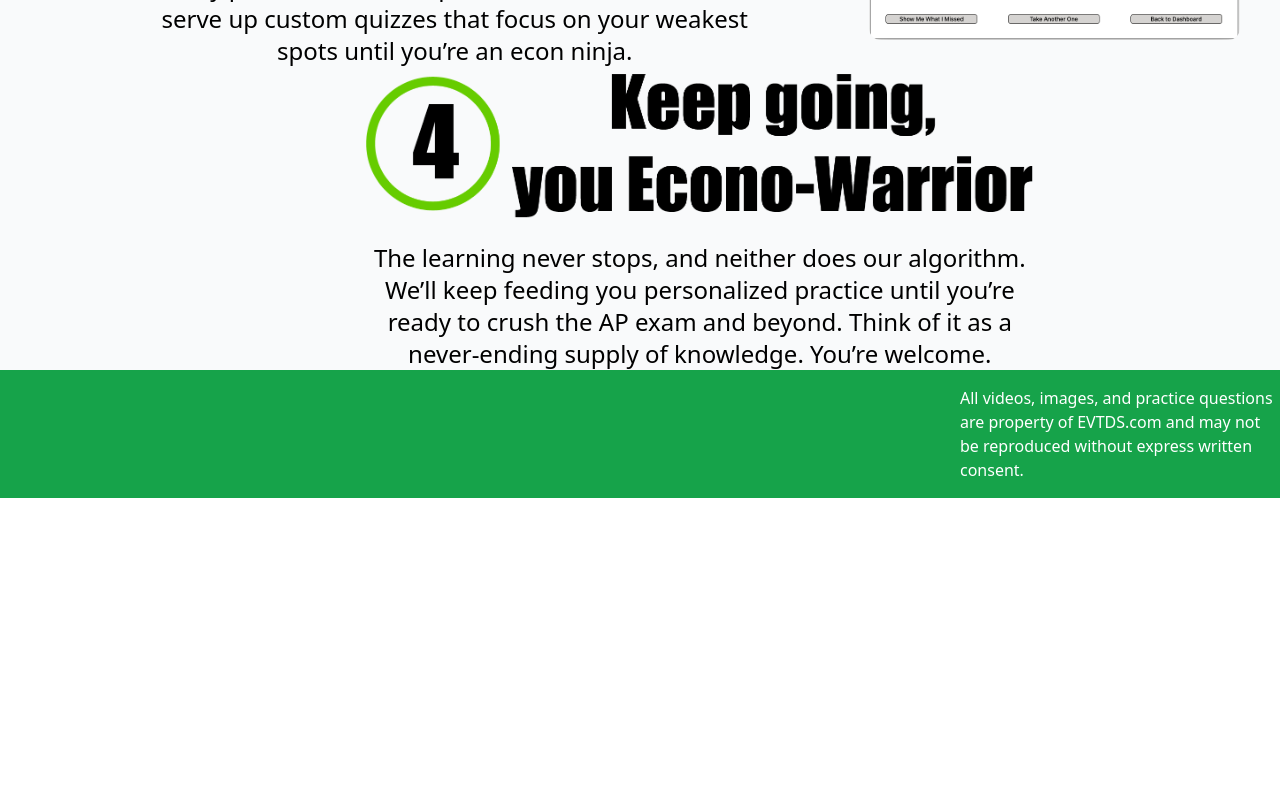
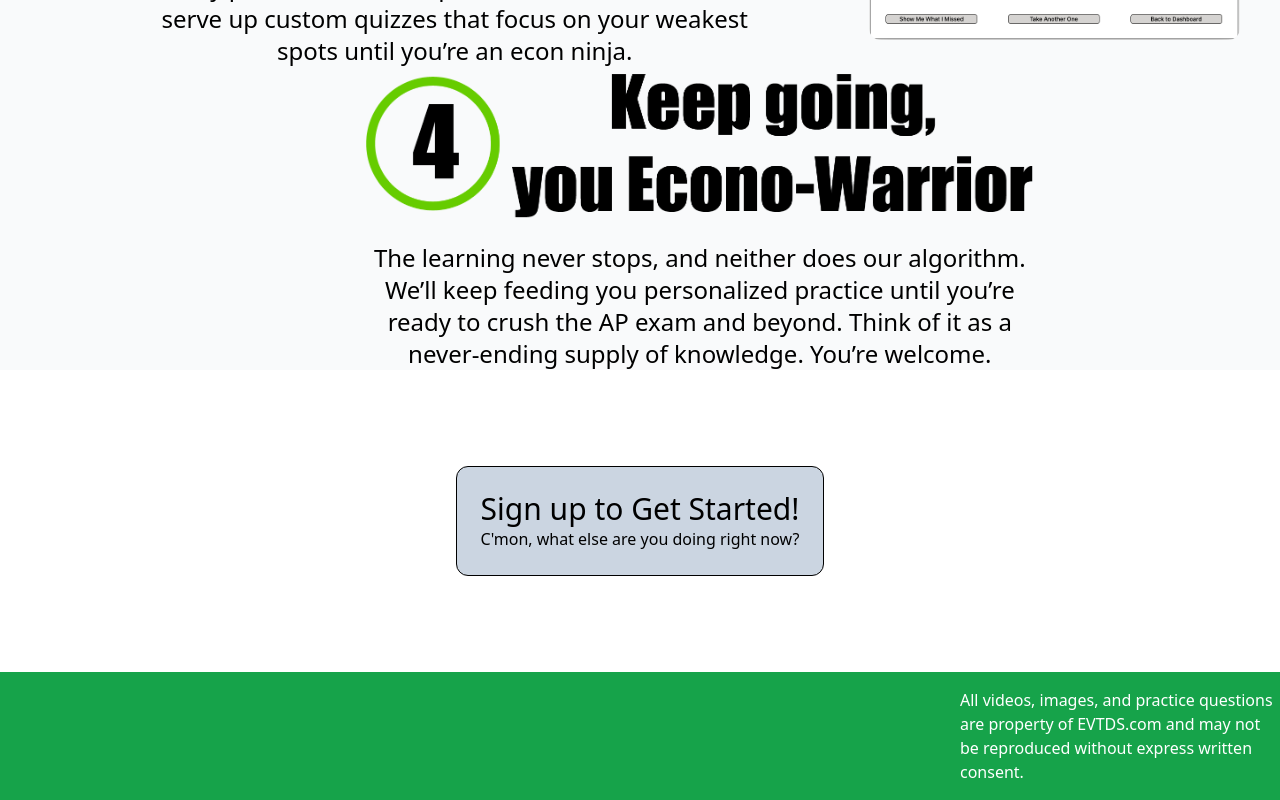
Before and after one commit to cracine79/EVTDontS, a React (Vite) app in the folder frontend2/: page / in a window 1280 px wide. Shown: the part 1871-2671 px from the top of the page. Before the commit the page ends 2369 px from the top, so only its background shows below. Built offline with nearby package versions, Linux system fonts and the light colour scheme; no server answers; grey boxes are pictures that could not be loaded.

Commit message:
add sign up button

```diff
--- a/frontend2/src/Components/MainPage.jsx
+++ b/frontend2/src/Components/MainPage.jsx
@@ -1,6 +1,13 @@
-import LogoutButton from "./LogoutComponent"
+import { openSignupModal } from "../Slices/modalSlice"
+import { useDispatch } from "react-redux"
 
 export const MainPage = () => {
+    const dispatch = useDispatch()
+
+    const handleGetStarted = ()=>{
+        dispatch(openSignupModal())
+    }
+
     return(
         <>
             <div className="flex justify-center">
@@ -67,6 +74,13 @@ export const MainPage = () => {
                 </div>
 
             </div>
+            <div className='flex justify-center items-center w-full my-24'>
+                   <div className='px-6 bg-slate-300 hover:cursor-pointer hover:bg-slate-500 py-6 border-black border text-center rounded-xl'
+                   onClick={handleGetStarted}>
+                        <div className='text-3xl '>Sign up to Get Started!</div>
+                        <div className=''>C'mon, what else are you doing right now?</div>
+                    </div>
+            </div>
         </>
     )
 }
```
